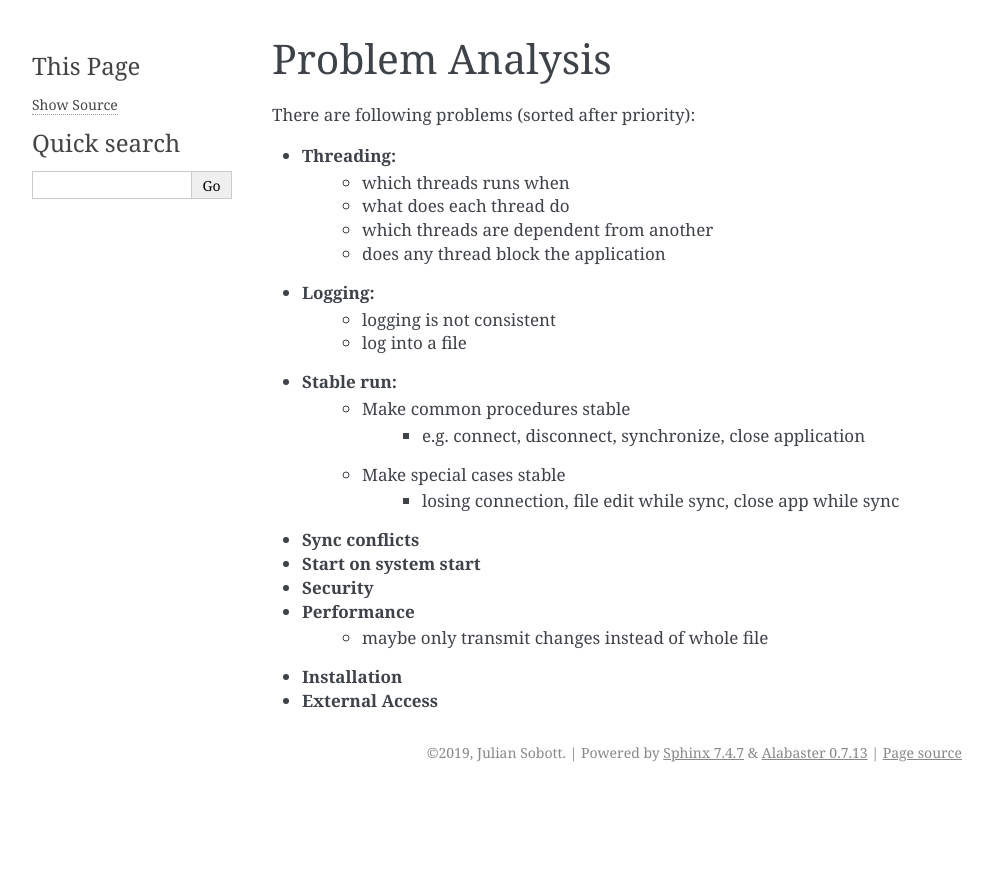
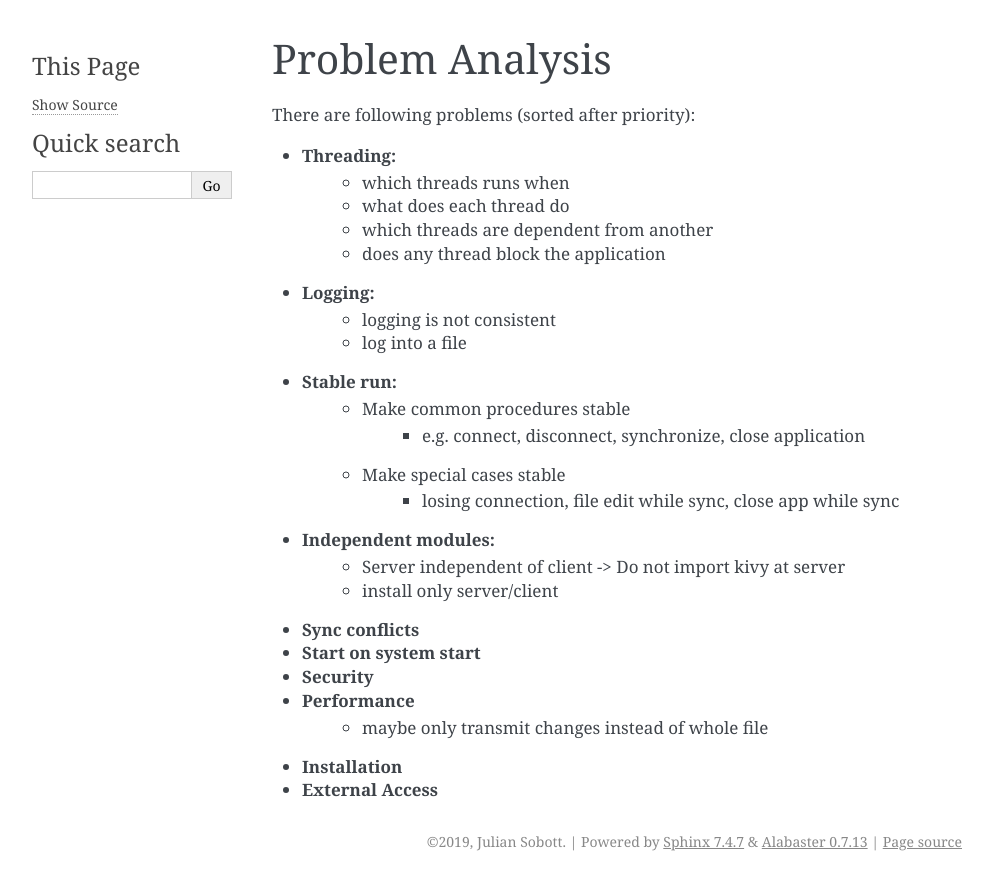
Before and after one commit to JulianSobott/OpenDrive, a Sphinx documentation site: the page built from docs/internal/development/problem_analysis.rst, in a window 1280 px wide. Shown: the top 890 px of the page, without its empty margins (148-1141 px from the left). Built offline with Sphinx 7.4.7, drawn with Linux system fonts in a browser that asks for light colours.

Commit message:
[docs] Add independent modules problem

```diff
--- a/docs/internal/development/problem_analysis.rst
+++ b/docs/internal/development/problem_analysis.rst
@@ -19,6 +19,10 @@ There are following problems (sorted after priority):
     - Make special cases stable
         - losing connection, file edit while sync, close app while sync
 
+- **Independent modules:**
+    - Server independent of client -> Do not import kivy at server
+    - install only server/client
+
 - **Sync conflicts**
 - **Start on system start**
 - **Security**
```
